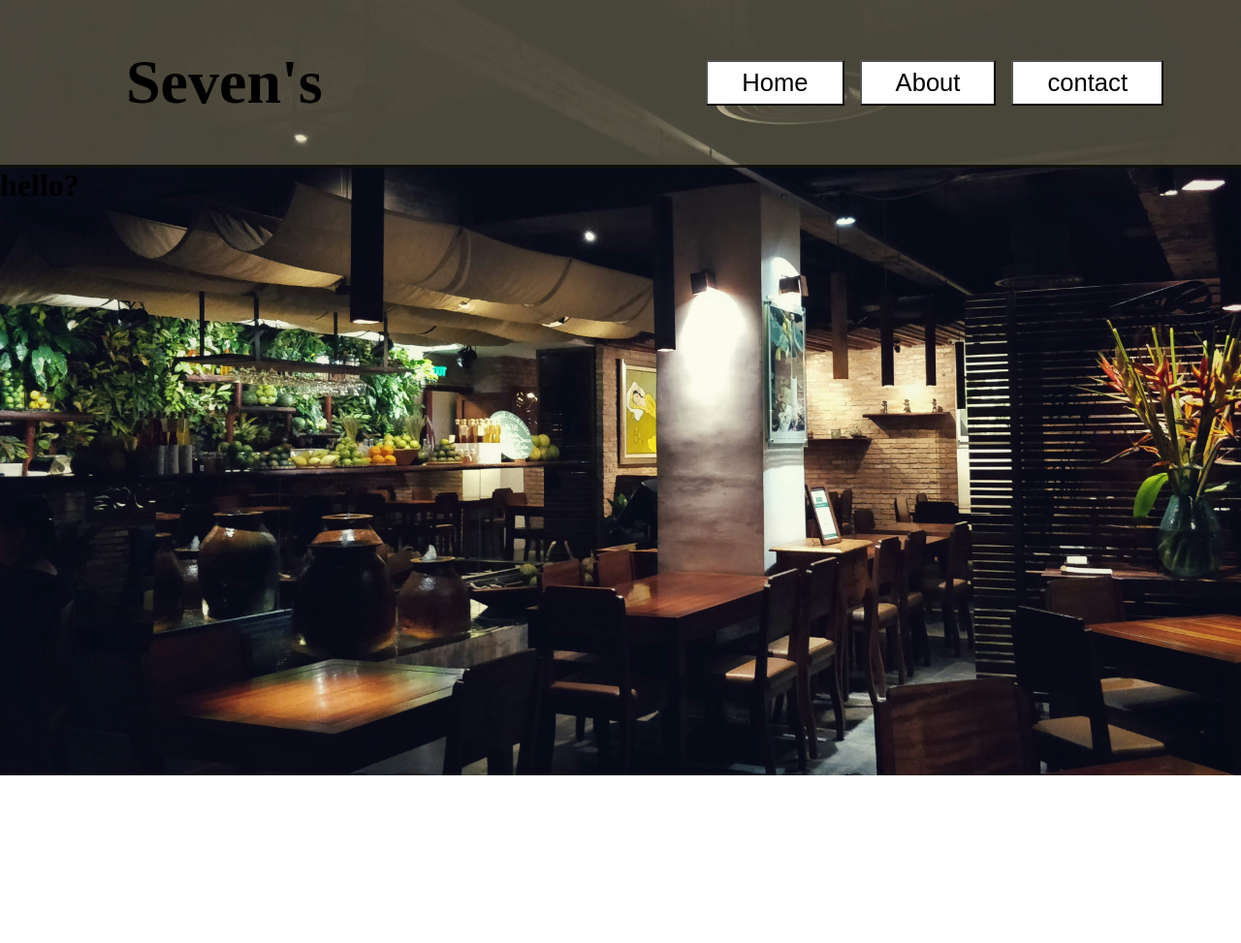
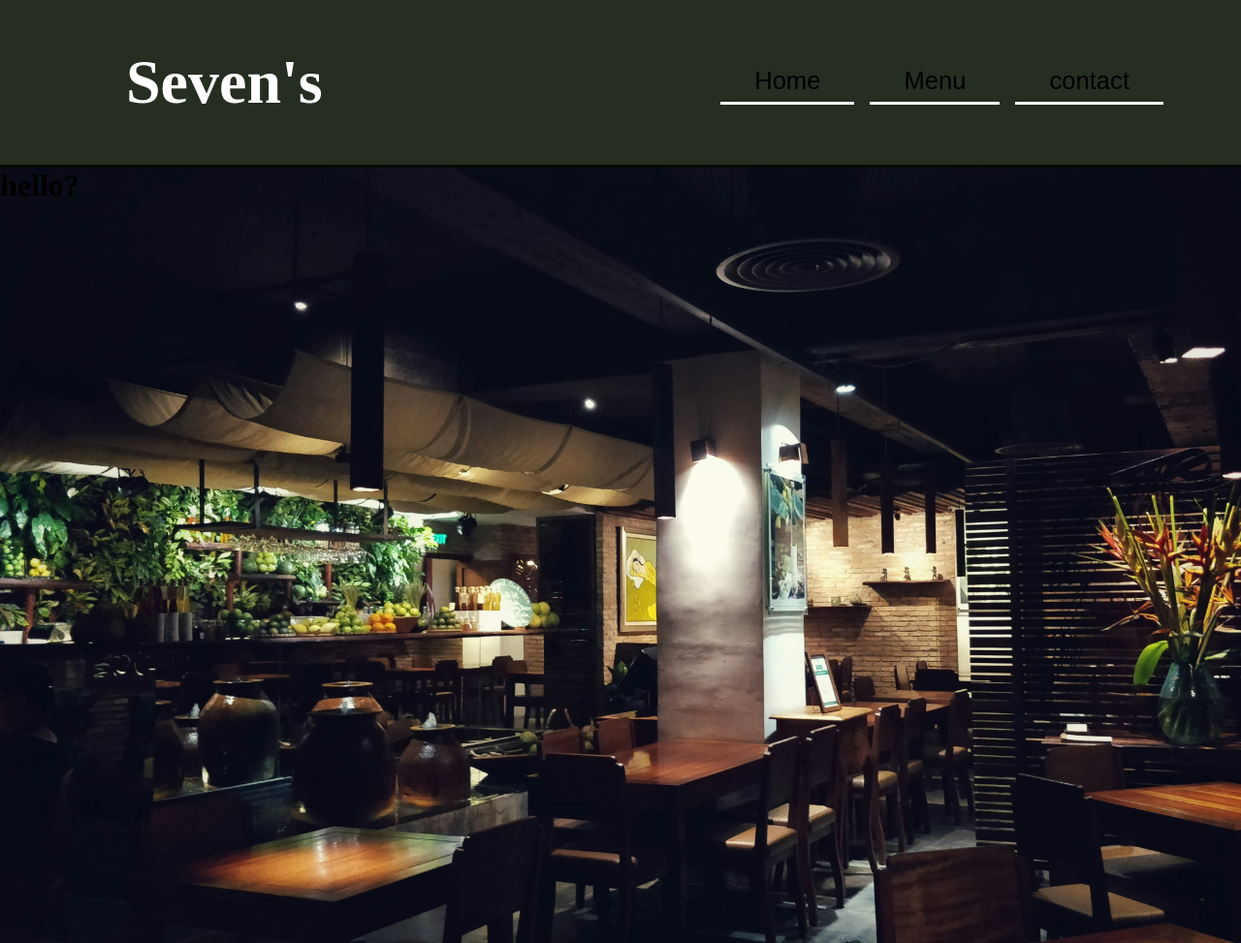
Before and after one commit to ProjectDueTmr/restaurantPage, a website built with webpack: page src/index.html in a window 1280 px wide. Shown: the whole page at 97% size. Before the commit the page ends 800 px from the top, so only its background shows below. Built offline with nearby package versions, Linux system fonts and the light colour scheme.

Commit message:
done with the skeleton of page

```diff
--- a/src/index.html
+++ b/src/index.html
@@ -13,7 +13,7 @@
         </div>
         <nav>
             <button>Home</button>
-            <button>About</button>
+            <button>Menu</button>
             <button>contact</button>
         </nav>
         </div>
--- a/src/style.css
+++ b/src/style.css
@@ -5,16 +5,14 @@
 }
 
 body{
-    background-image: url('/src/assets/vishwas-katti-unsplash.jpg');
-    background-size: cover;
-    background-repeat: no-repeat;
-    width: 100vw;
-    height: 100vh;
+    display: flex;
+    flex-direction: column;
+    background-color: black;
 }
 
 header{
     border-bottom: 3px solid rgb(0, 0, 0, 0.8);
-    background-color: rgba(217, 204, 135, 0.3);
+    background-color: rgba(55, 66, 47, 0.7);
 
 }
 .banner{
@@ -26,6 +24,7 @@ header{
 .title{
     margin-left: 50px;
     font-size: 2rem;
+    color: white;
 }
 
 nav{
@@ -33,16 +32,26 @@ nav{
     display: flex;
     align-items: center;
     justify-content: center;
+    border: none;
     gap: 1rem;
 }
 button{
     color: black;
     height: auto;
-    background-color: rgb(255, 255, 255);
+    background: none;
+    border: none;
+    border-bottom: 3px solid white;
     padding: 7px 35px;
     font-size: 1.6rem;
 }
-
+button:hover{
+    margin-bottom: 15px;
+}
 #content{
 
+    background-image: url('/src/assets/vishwas-katti-unsplash.jpg');
+    background-size: cover;
+    background-repeat: no-repeat;
+    width: 100vw;
+    height: 100vh;
 }
```
Also changed, not shown: dist/bundle.js, dist/index.html.
